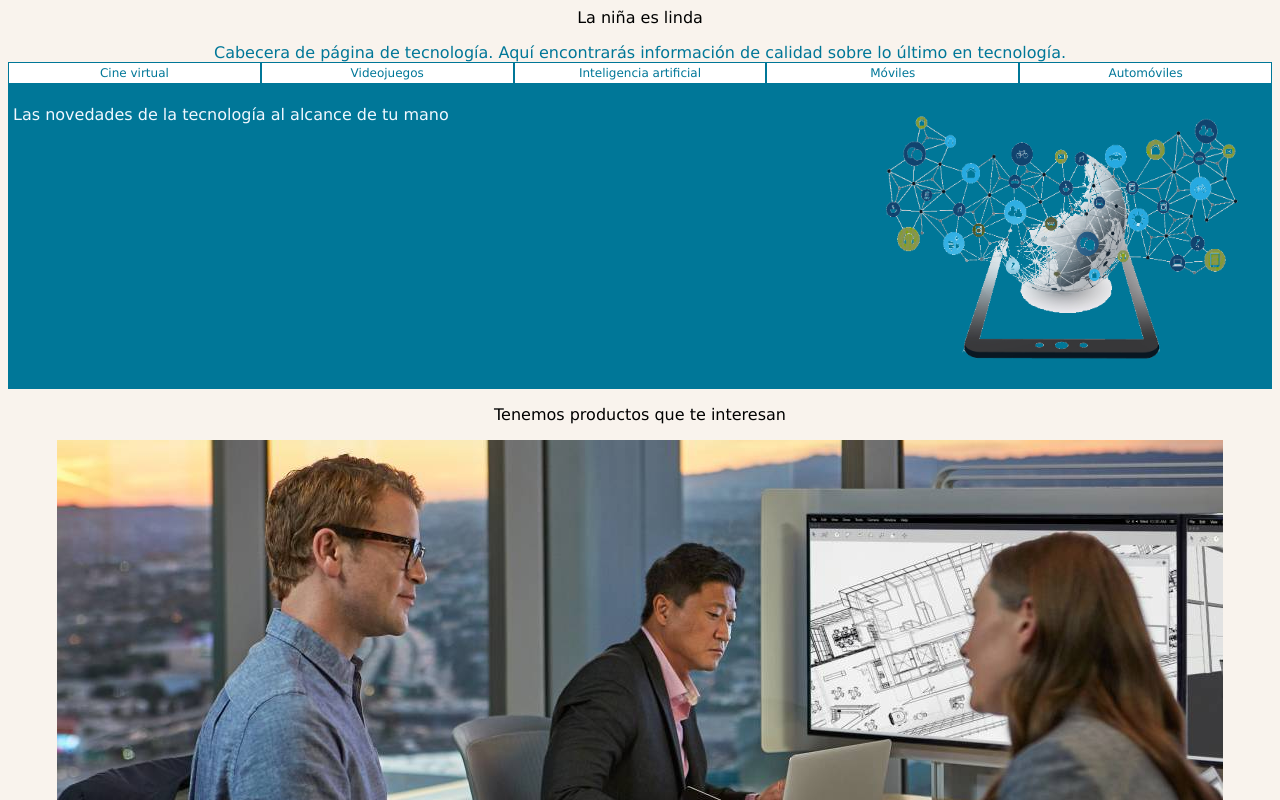
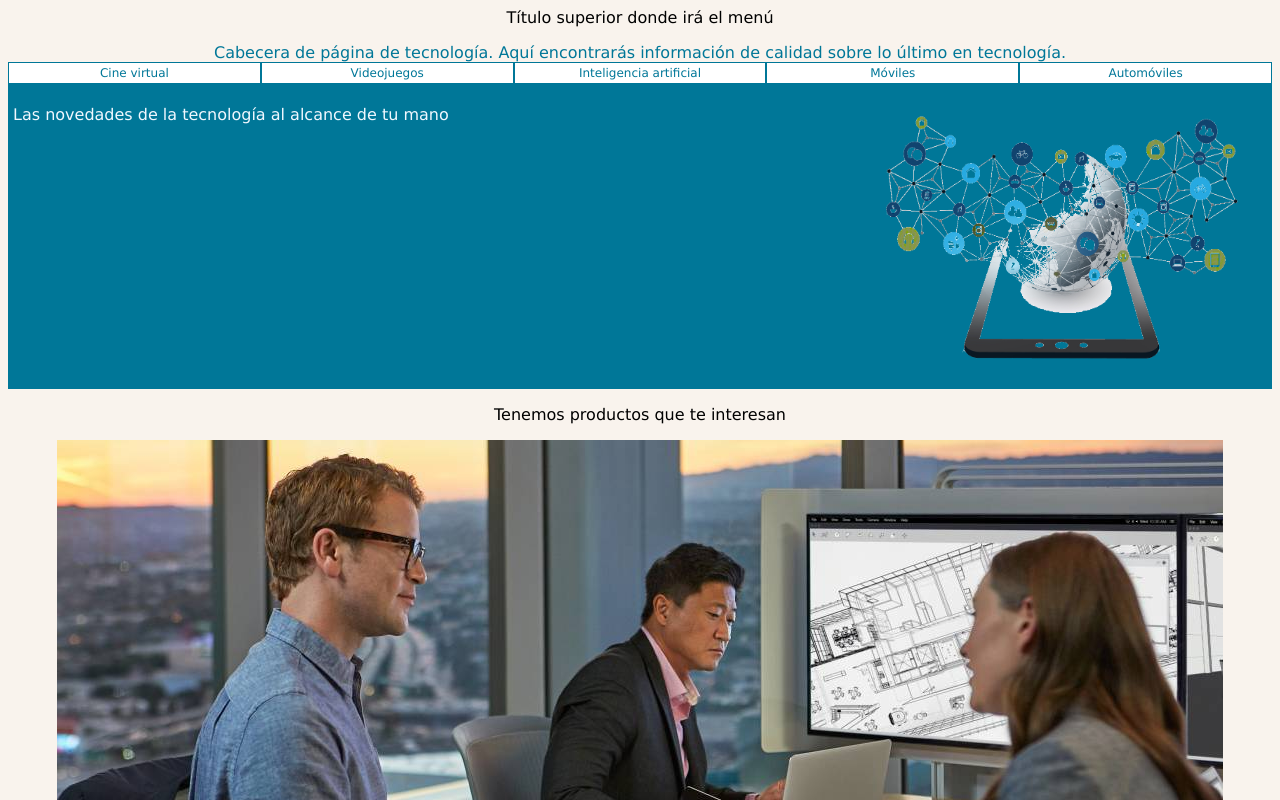
Before and after one commit to Caloeitor/blogtecnologia, a plain HTML site: page blogpost.html in a window 1280 px wide. Shown: the top 800 px of the page. Drawn offline with Linux system fonts and the light colour scheme.

Commit message:
Cambié el título de la niña
Este se cambió por otro referente a la página, que además muestra donde debe estar ubicado el menú superior

```diff
--- a/blogpost.html
+++ b/blogpost.html
@@ -11,7 +11,7 @@
     <body>
 
         <script src="./blogpost.js"></script>
-        <p>La niña es linda</p>
+        <p>Título superior donde irá el menú</p>
     <div id="cabecera">Cabecera de página de tecnología. Aquí
         encontrarás información de calidad sobre lo último en tecnología.
     </div>
```
